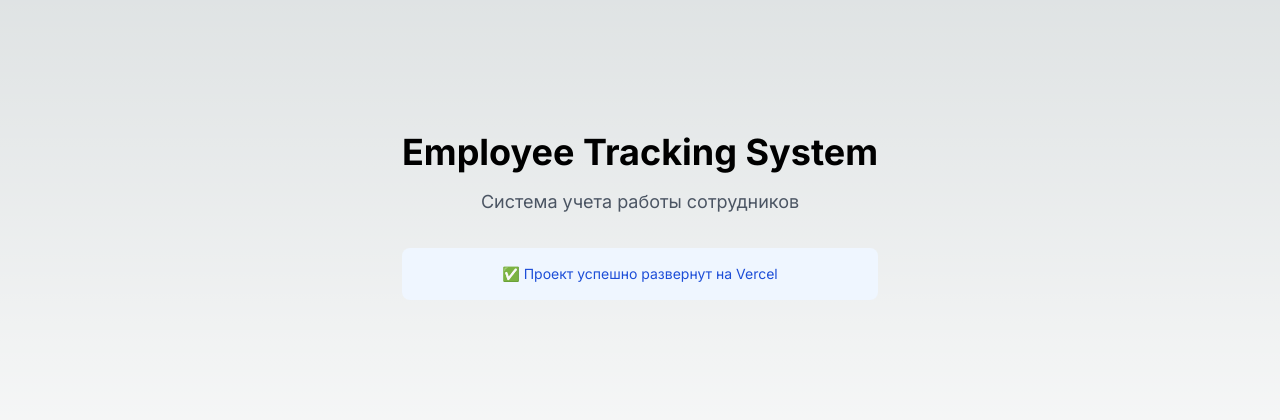
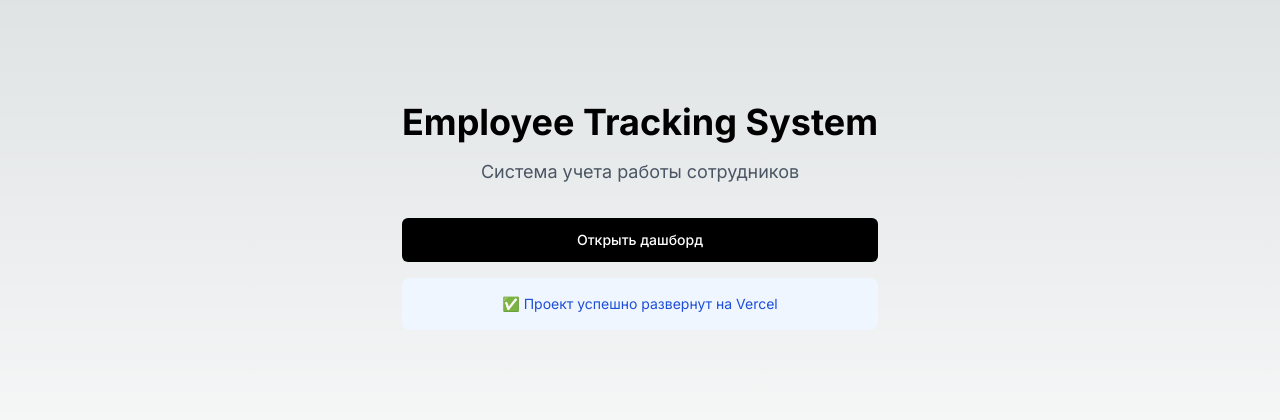
Before and after one commit to wowcombin/ets, a Next.js app: page / in a window 1280 px wide. Shown: the part 184-604 px from the top of the page. Built offline with nearby package versions, Linux system fonts and the light colour scheme.

Commit message:
Update page.tsx

```diff
--- a/app/page.tsx
+++ b/app/page.tsx
@@ -1,3 +1,6 @@
+import Link from 'next/link'
+import { Button } from '@/components/ui/button'
+
 export default function Home() {
   return (
     <main className="flex min-h-screen flex-col items-center justify-center p-24">
@@ -5,13 +8,20 @@ export default function Home() {
         <h1 className="text-4xl font-bold mb-4">
           Employee Tracking System
         </h1>
-        <p className="text-lg text-gray-600">
+        <p className="text-lg text-gray-600 mb-8">
           Система учета работы сотрудников
         </p>
-        <div className="mt-8 p-4 bg-blue-50 rounded-lg">
-          <p className="text-sm text-blue-700">
-            ✅ Проект успешно развернут на Vercel
-          </p>
+        <div className="space-y-4">
+          <Link href="/dashboard">
+            <Button size="lg" className="w-full">
+              Открыть дашборд
+            </Button>
+          </Link>
+          <div className="mt-8 p-4 bg-blue-50 rounded-lg">
+            <p className="text-sm text-blue-700">
+              ✅ Проект успешно развернут на Vercel
+            </p>
+          </div>
         </div>
       </div>
     </main>
```
